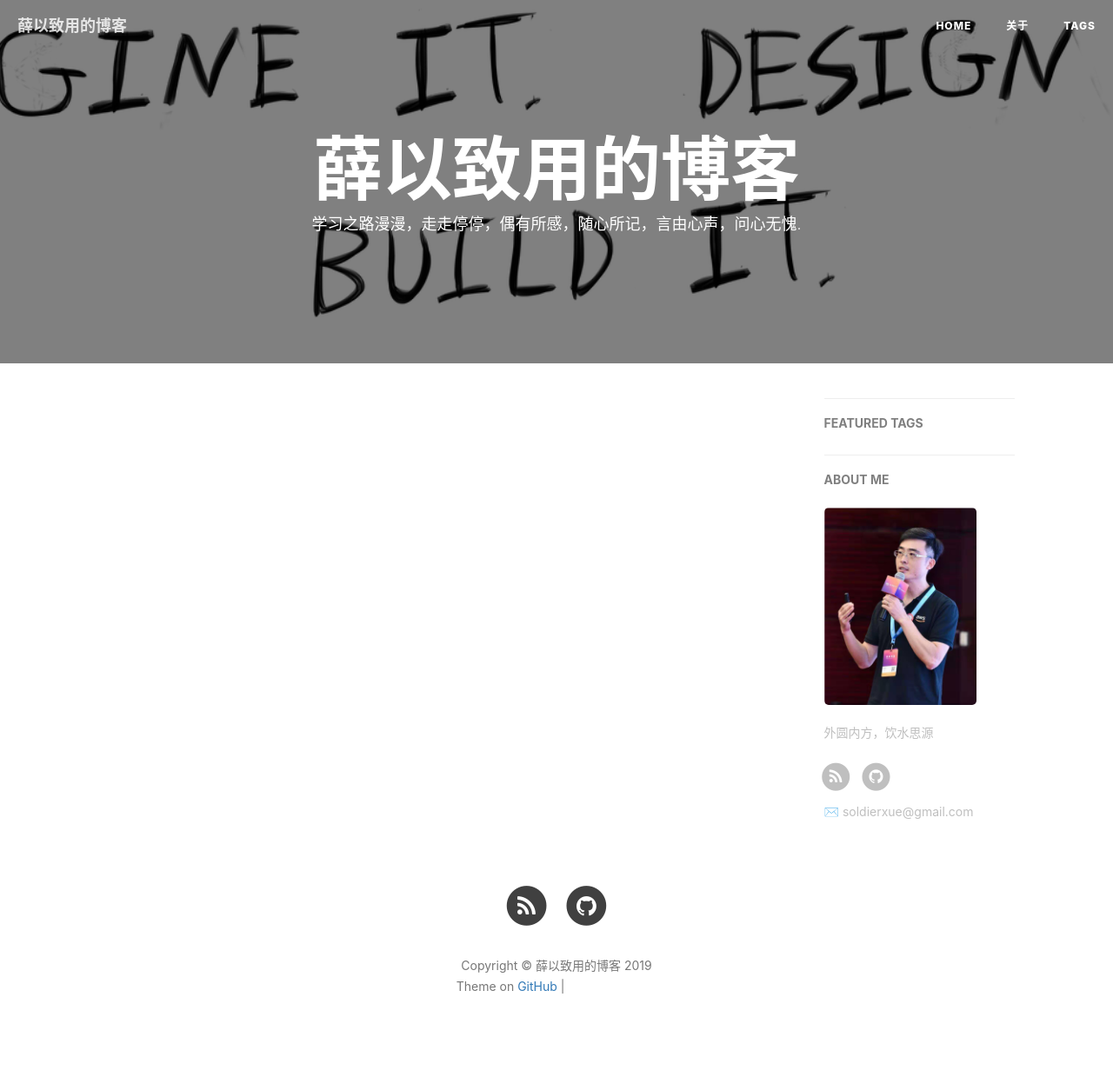
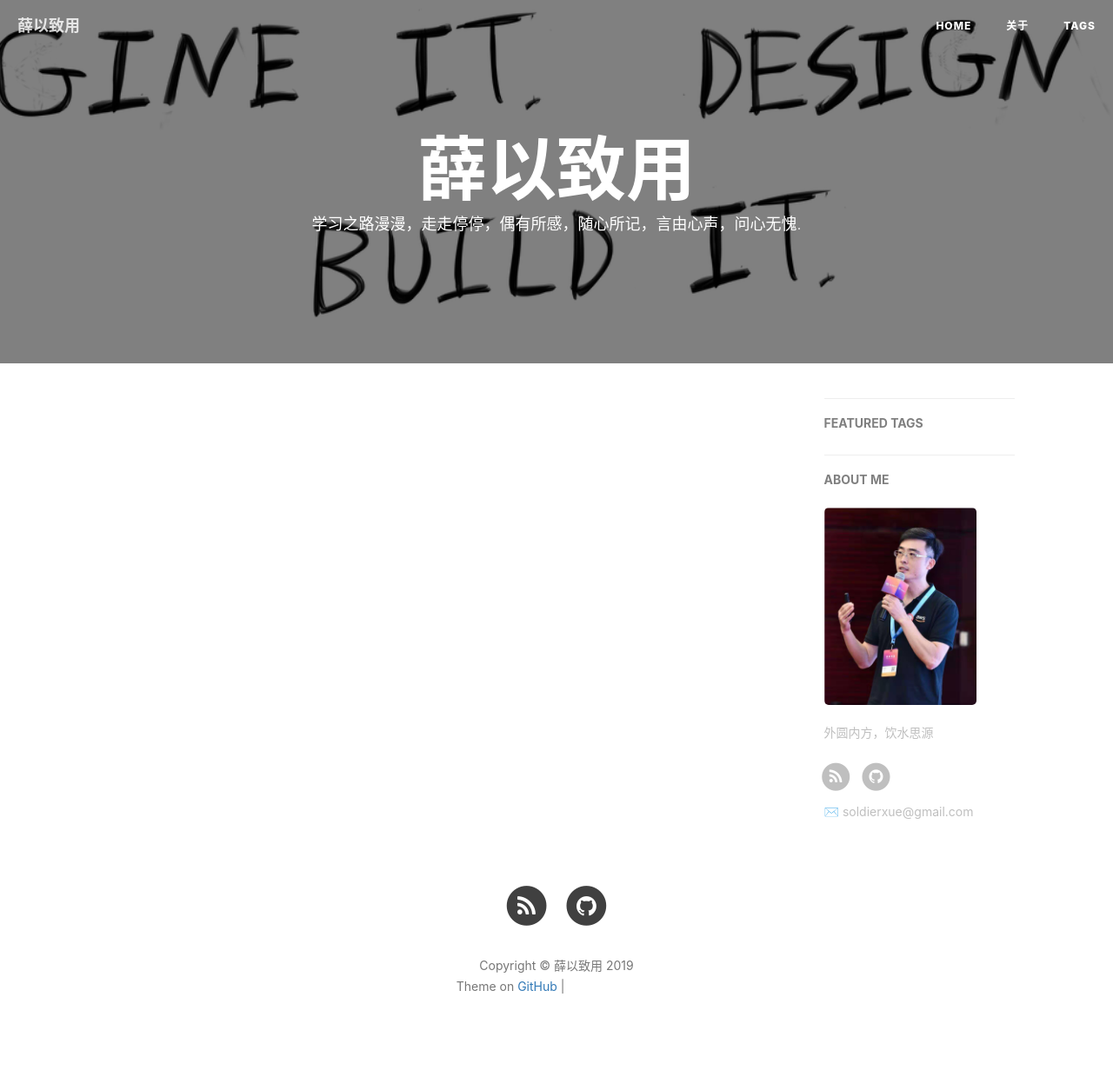
Before and after one commit to soldierxue/soldierxue.github.io, a Jekyll site: the page built from index.html, in a window 1280 px wide. Shown: the whole page at 87% size. Built offline with Jekyll 4.4.1, drawn with Linux system fonts in a browser that asks for light colours; nearby versions of some CDN libraries; the list of posts is cut into pages by our own code; comment, search, counter and statistics services are not loaded; grey boxes are pictures that could not be loaded.

Commit message:
update titles

```diff
--- a/_config.yml
+++ b/_config.yml
@@ -1,6 +1,6 @@
 # Site settings
-title: 薛以致用的博客
-SEOTitle: 薛以致用的博客 | BY Jason Xue
+title: 薛以致用
+SEOTitle: 薛以致用 | BY Jason Xue
 header-img: img/home-Imagine-design-build-it.png
 email: soldierxue@gmail.com
 description: "学习之路漫漫，走走停停，偶有所感，随心所记，言由心声，问心无愧."
--- a/about.html
+++ b/about.html
@@ -2,7 +2,7 @@
 layout: page
 title: "关于"
 description: "欢迎来到薛以致用的地盘."
-header-img: "img/bg-about-blog.jpg"
+header-img: "img/bg-about-blog.png"
 ---
 
 <!-- Chinese Version -->
--- a/tags.html
+++ b/tags.html
@@ -1,7 +1,7 @@
 ---
 title: Tags
 layout: default
-description: keep hungry keep foolish
+description: 保持好奇
 header-img: "img/tag-bg.jpg"
 ---
 
```
Also changed, not shown: img/favicon.ico, 1 other file.
